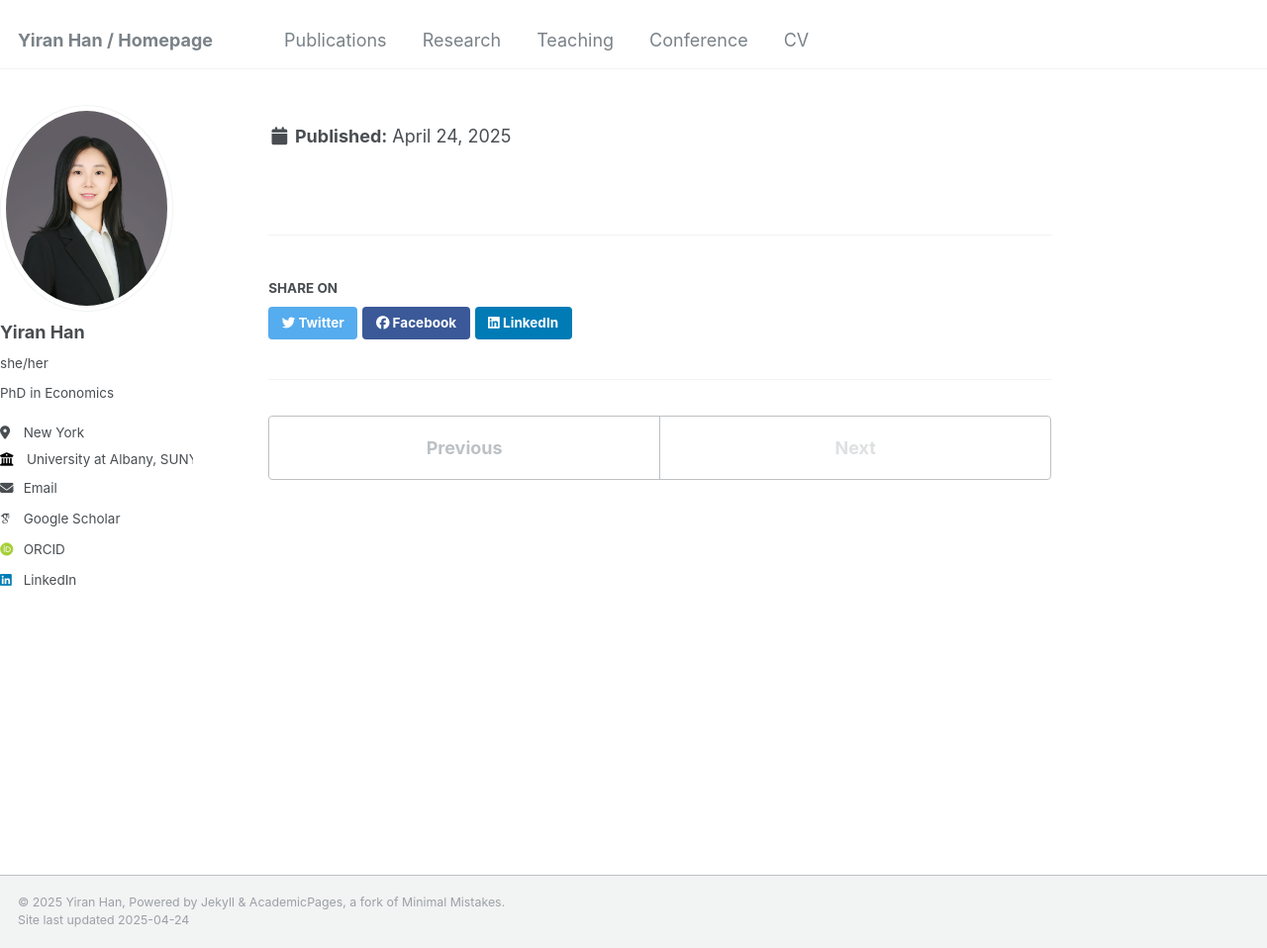
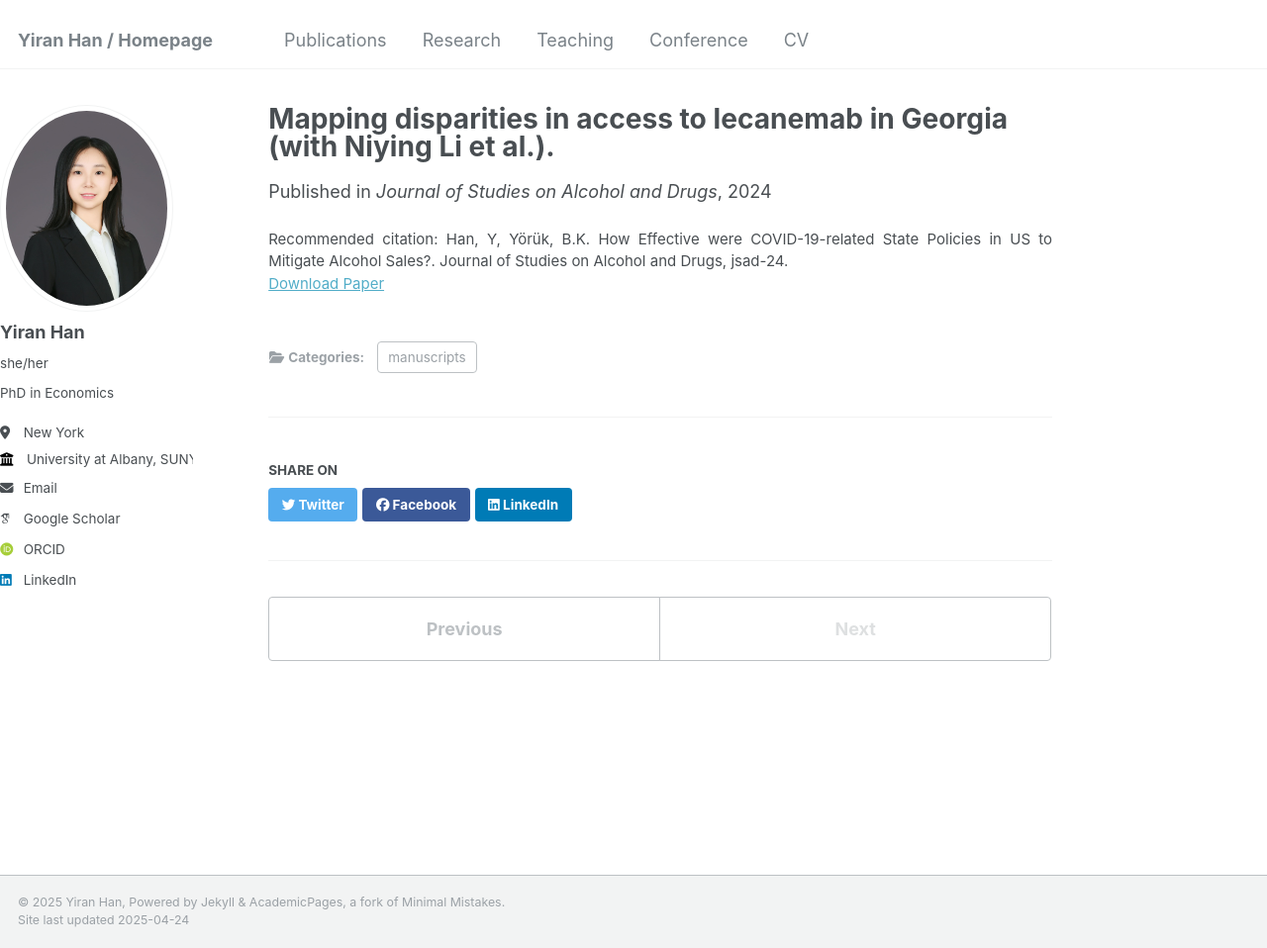
Before and after one commit to yiran-han/yiran-han.github.io, a Jekyll site: the page built from _publications/2025_paper1.md, in a window 1280 px wide and 958 px high. Shown: the whole window at 99% size. Built offline with Jekyll 4.4.1, drawn with Linux system fonts in a browser that asks for light colours; some web fonts are replaced.

Commit message:
Update 2025_paper1.md

```diff
--- a/_publications/2025_paper1.md
+++ b/_publications/2025_paper1.md
@@ -4,7 +4,9 @@ collection: publications
 category: manuscripts
 # permalink: /publication/2024-paper
 excerpt: ''
-date: 2025-04-27
-venue: 'Alzheimer's Dementia'
+date: 2024-11-01
+venue: 'Journal of Studies on Alcohol and Drugs'
 # slidesurl: 'http://academicpages.github.io/files/slides1.pdf'
+paperurl: 'https://www.jsad.com/doi/abs/10.15288/jsad.24-00066'
+citation: 'Han, Y, Yörük, B.K. How Effective were COVID-19-related State Policies in US to Mitigate Alcohol Sales?. Journal of Studies on Alcohol and Drugs, jsad-24.'
 ---
```
